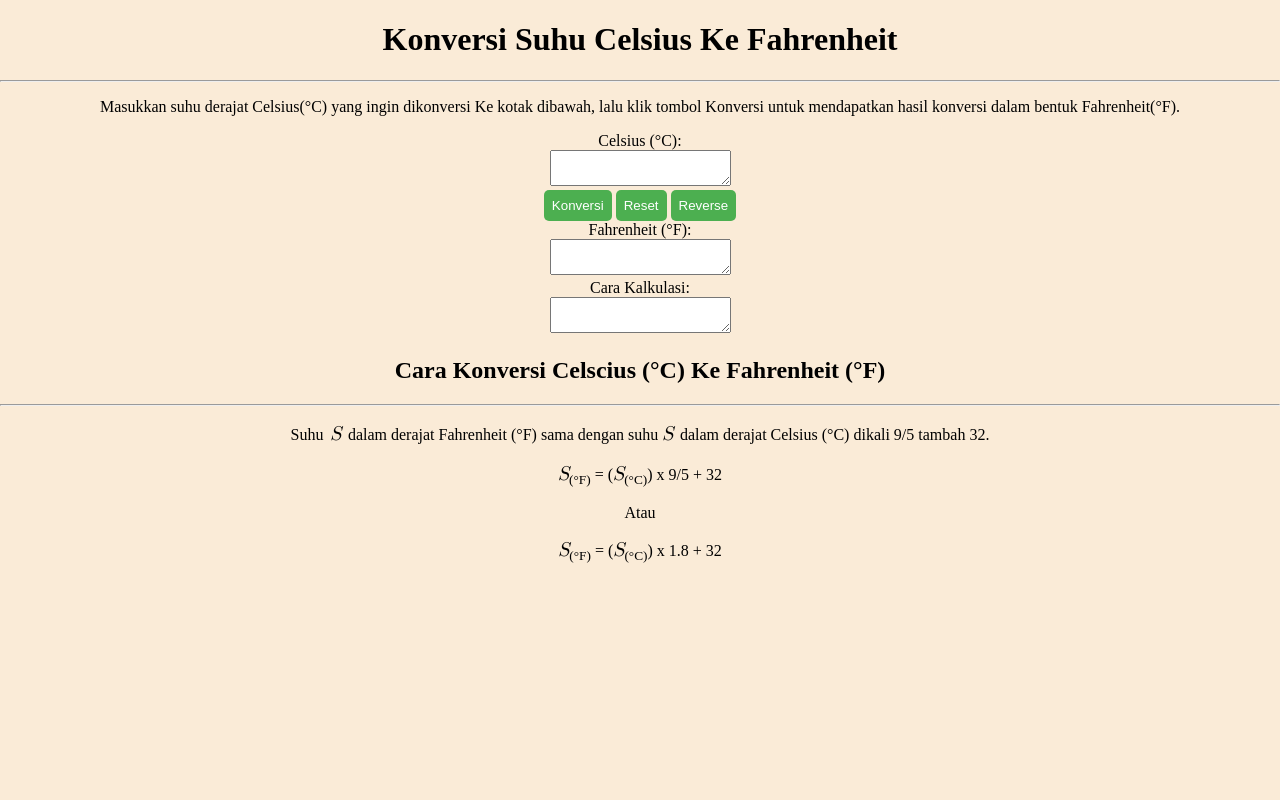
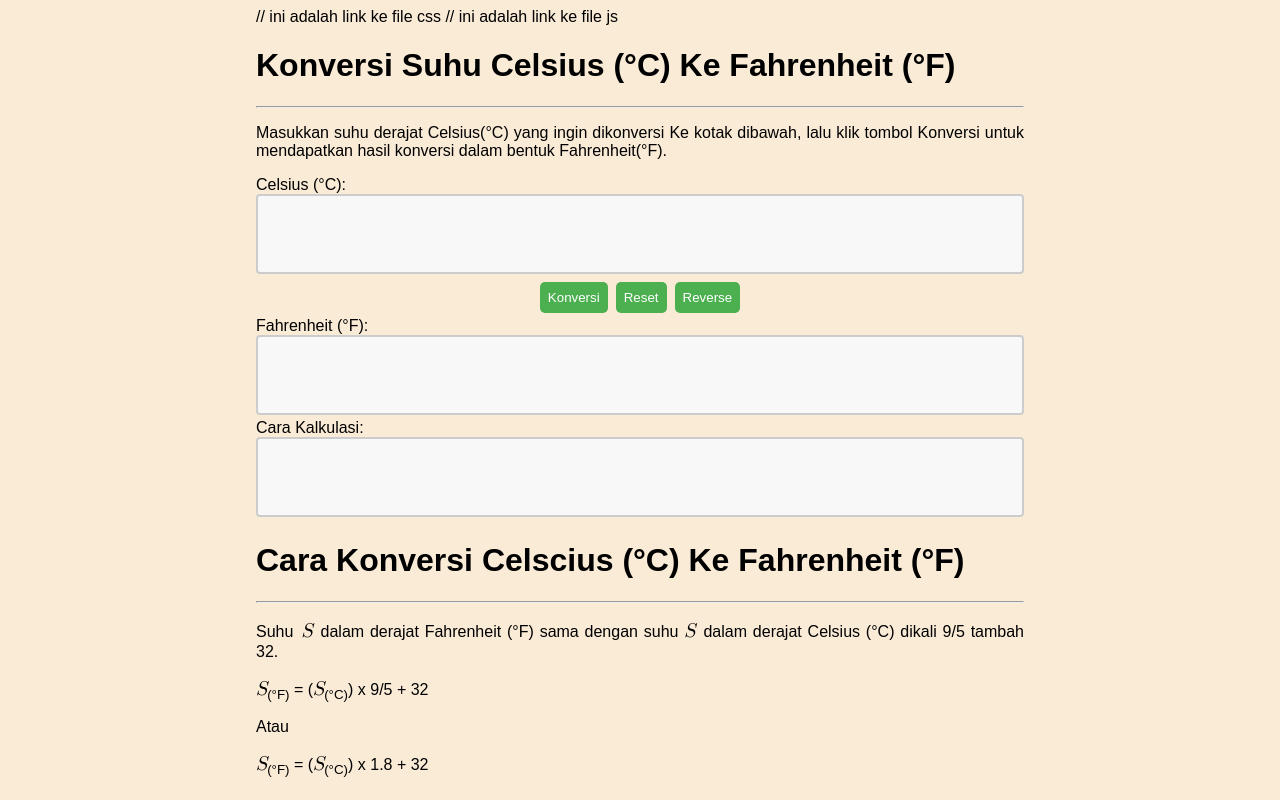
Before and after one commit to stefanoreza/stefanoreza.github.io, a plain HTML site: page index.html in a window 1280 px wide. Drawn offline with Linux system fonts and the light colour scheme.

Commit message:
message: final commit

```diff
--- a/css/style.css
+++ b/css/style.css
@@ -7,19 +7,40 @@
 }
 
 body {
-    margin: 0;
-    text-align: center;
+    margin-left: 20%;
+    margin-right: 20%;
+    text-align: justify;
+    font-family: Arial;
     background-color: antiquewhite;
 }
 
 .form-btn{
     padding: 8px;
+    margin: 4px;
     border: none;
     border-radius: 5px;
     background-color: #4CAF50;
     color: white;
 }
 
+.form-btn-group{
+    align-items: center;
+    justify-content: center;
+    display: flex;
+}
+
 .form-btn:hover{
     background-color: #3e8e41;
 }
+
+textarea {
+    width: 100%;
+    height: 80px;
+    padding: 12px 20px;
+    box-sizing: border-box;
+    border: 2px solid #ccc;
+    border-radius: 4px;
+    background-color: #f8f8f8;
+    font-size: 16px;
+    resize: none;
+}
--- a/index.html
+++ b/index.html
@@ -4,16 +4,16 @@
     <meta charset="UTF-8">
     <meta name="viewport" content="width=device-width, initial-scale=1.0">
     <title>Website Konversi Suhu</title>
-    <link rel="stylesheet" href="css/style.css">
+    <link rel="stylesheet" href="css/style.css">// ini adalah link ke file css
+    <script src="js/script.js"></script> // ini adalah link ke file js
 </head>
 <body>
 
-    <heade>
-        <h1>Konversi Suhu Celsius Ke Fahrenheit</h1>
-        <hr/>
-    </heade>
+    <header>
+        <h1>Konversi Suhu Celsius (°C) Ke Fahrenheit (°F)</h1>
+        <hr>
+    </header>
 
-    <body>
     <!-- form konten -->
     <section>
         <!-- Instruksi -->
@@ -26,34 +26,38 @@
             <label for="celsius">Celsius (°C):</label><br>
 
             <div>
-                    <textarea></textarea>
+                <textarea id="celsius"></textarea>
             </div>
 
-                <div>
-                <button class="form-btn">Konversi</button>
-                <button class="form-btn">Reset</button>
-                <button class="form-btn">Reverse</button><br>
+            <div class="form-btn-group">
+                <button class="form-btn" type="button" onclick="convert()">Konversi</button>
+                <button class="form-btn" type="button" onclick="reset()">Reset</button>
+                <button class="form-btn" type="button" onclick="reverse()">Reverse</button>
             </div>
         </form>
         <!-- hasil inputan -->
+        <form>
             <div>
                 <div>
-                    <label for="hasil-suhu">Fahrenheit (°F):</label>
+                    <label for="fahrenheit">Fahrenheit (°F):</label>
                 </div>
-                <textarea name="" id="hasil-suhu" ></textarea>
+                <textarea name="" id="fahrenheit" readonly></textarea>
             </div>
+        </form>
 
         <!-- cara kalkulasi -->
+        <form>
             <div>
                 <div>
-                    <label for="hasil-cara">Cara Kalkulasi:</label>
+                    <label for="kalkulasi">Cara Kalkulasi:</label>
                 </div>
-                <textarea name="" id="hasil-cara" ></textarea>
+                <textarea name="" id="kalkulasi" readonly></textarea>
             </div>
+        </form>
     </section>
 
         <header>
-                <h2>Cara Konversi Celscius (°C) Ke Fahrenheit (°F)</h2>
+            <h1>Cara Konversi Celscius (°C) Ke Fahrenheit (°F)</h1>
             <hr>
         </header>
 
@@ -69,9 +73,4 @@
 
     </section>
 </body>
-
-    <footer>
-
-    </footer>
-</body>
 </html>
--- a/js/script.js
+++ b/js/script.js
@@ -1 +1,21 @@
-// ini javascript
+// const convertCelsiusToFahrenheitInConciseSyntax =
+//   (temperature) => (9 / 5) * temperature + 32;
+function convert() {
+  const celsius = parseFloat(document.getElementById('celsius').value);
+  const fahrenheit = (celsius * 9/5) + 32;
+  document.getElementById('fahrenheit').value = fahrenheit;
+  document.getElementById('kalkulasi').value = `${celsius}°C * (9/5) + 32 = ${fahrenheit}°F`;
+}
+
+function reset() {
+  document.getElementById('celsius').value = '';
+  document.getElementById('fahrenheit').value = '';
+  document.getElementById('kalkulasi').value = '';
+}
+
+function reverse() {
+  const fahrenheit = parseFloat(document.getElementById('fahrenheit').value);
+  const celsius = (fahrenheit - 32) * 5/9;
+  document.getElementById('celsius').value = celsius;
+  document.getElementById('kalkulasi').value = `(${fahrenheit}°F - 32°) * (5/9) = ${celsius}°C`;
+}
```
Lines whose indentation alone changed are shown as unchanged.
